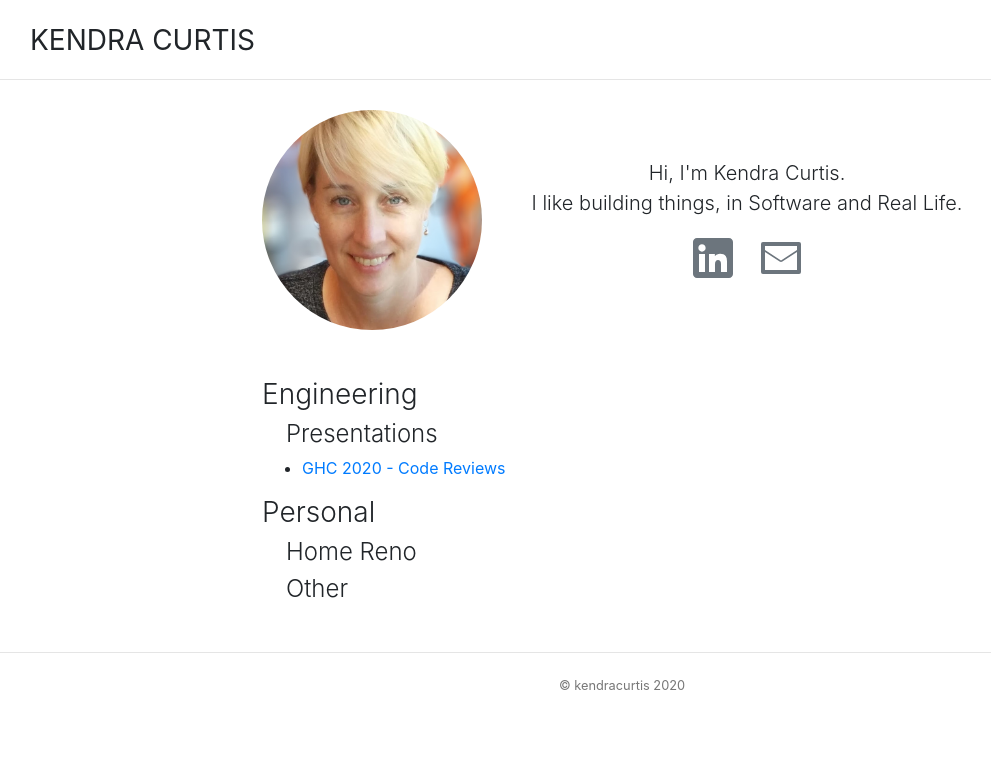
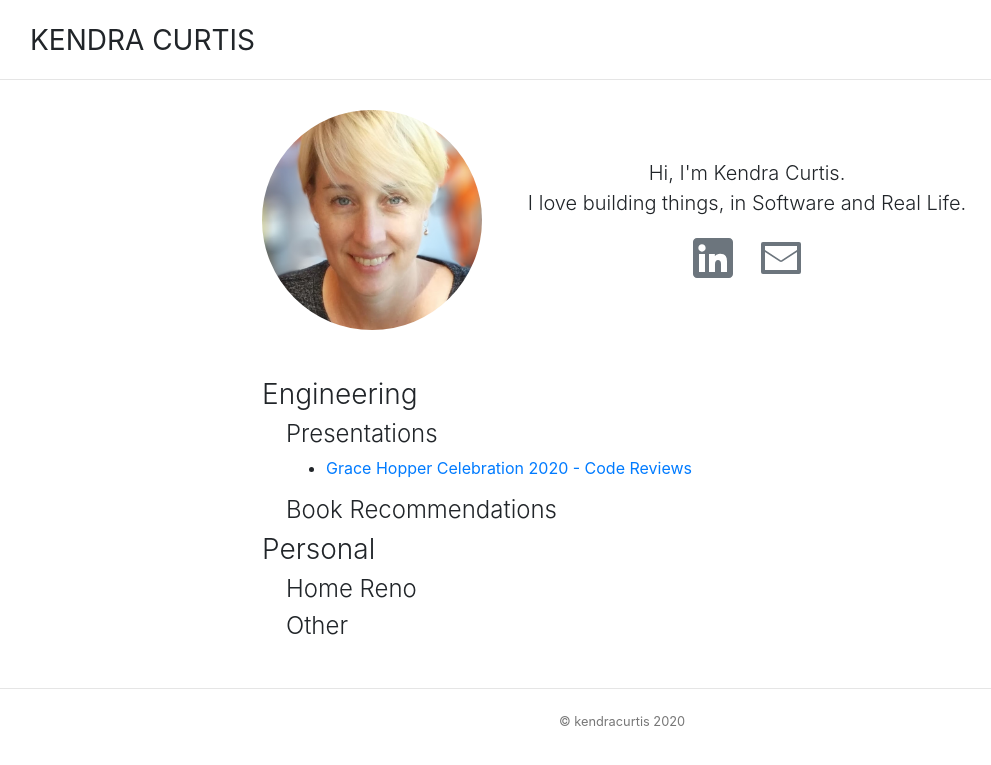
Before and after one commit to kendracurtis/kendracurtis.github.io, a Jekyll site: the page built from index.md, in a window 1280 px wide. Shown: the top 765 px of the page, without its empty margins (18-1009 px from the left). Built offline with Jekyll 4.4.1, drawn with Linux system fonts in a browser that asks for light colours.

Commit message:
Updated GHC Info

```diff
--- a/css/main.css
+++ b/css/main.css
@@ -4,6 +4,7 @@ body { padding-top: 20px; padding-bottom: 40px; font-size: 16px; }
 h1, h2, h3, h4, h5, h6, .h1, .h2, .h3, .h4, .h5, .h6 { font-weight: 300;}
 h4, h5, h6, .h4, .h5, .h6 { padding-left: 1.5rem!important }
 
+ul { padding-left:  4rem!important }
 
 blockquote p { font-size: 16px; line-height: 1.6em; }
 
--- a/index.md
+++ b/index.md
@@ -8,7 +8,7 @@ title: Kendra Curtis
     		<img src="../img/kendra-square.jpg" alt="Kendra Avatar" class="rounded-circle img-fluid">
     	</div>
     	<div class="col-md text-center">
-      		<p class="lead">Hi,  I'm Kendra Curtis. <br> I like building things, in Software and Real Life.</p>
+      		<p class="lead">Hi,  I'm Kendra Curtis. <br> I love building things, in Software and Real Life.</p>
       		<div>
       			<a class="no-link-color-secondary pr-3" href="https://www.linkedin.com/in/curtiskendra"><svg
       				     xmlns="http://www.w3.org/2000/svg" viewBox="0 0 24 24" data-supported-dps="24x24"
@@ -31,7 +31,9 @@ title: Kendra Curtis
 
 ### Engineering
 #### Presentations
-* [GHC 2020 - Code Reviews](../ghc2020)
+* [Grace Hopper Celebration 2020 - Code Reviews](../ghc2020)
+
+#### Book Recommendations
 
 ### Personal
 #### Home Reno
```
Also changed, not shown: ghc2020.md (+2 -0 lines).
